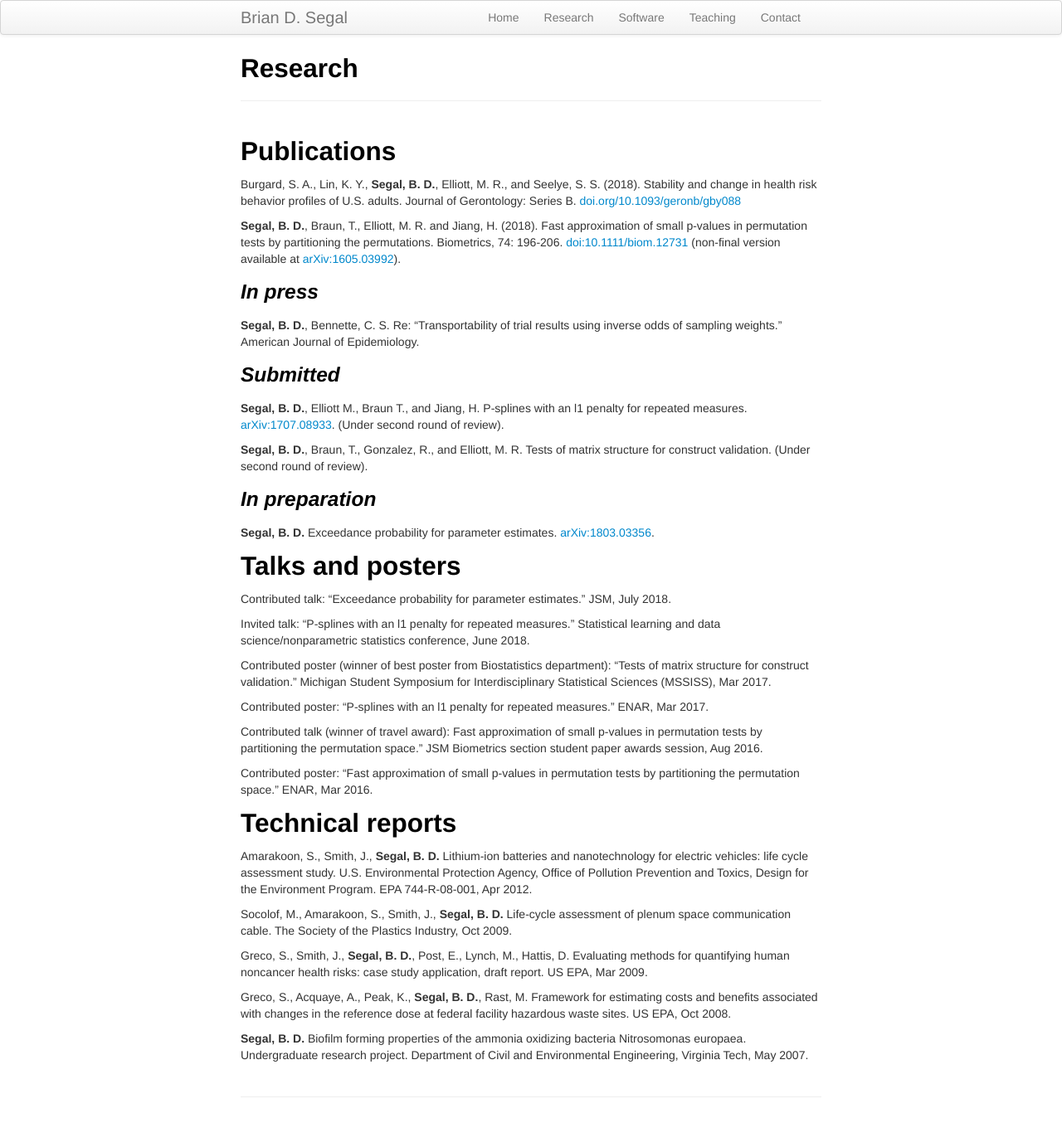
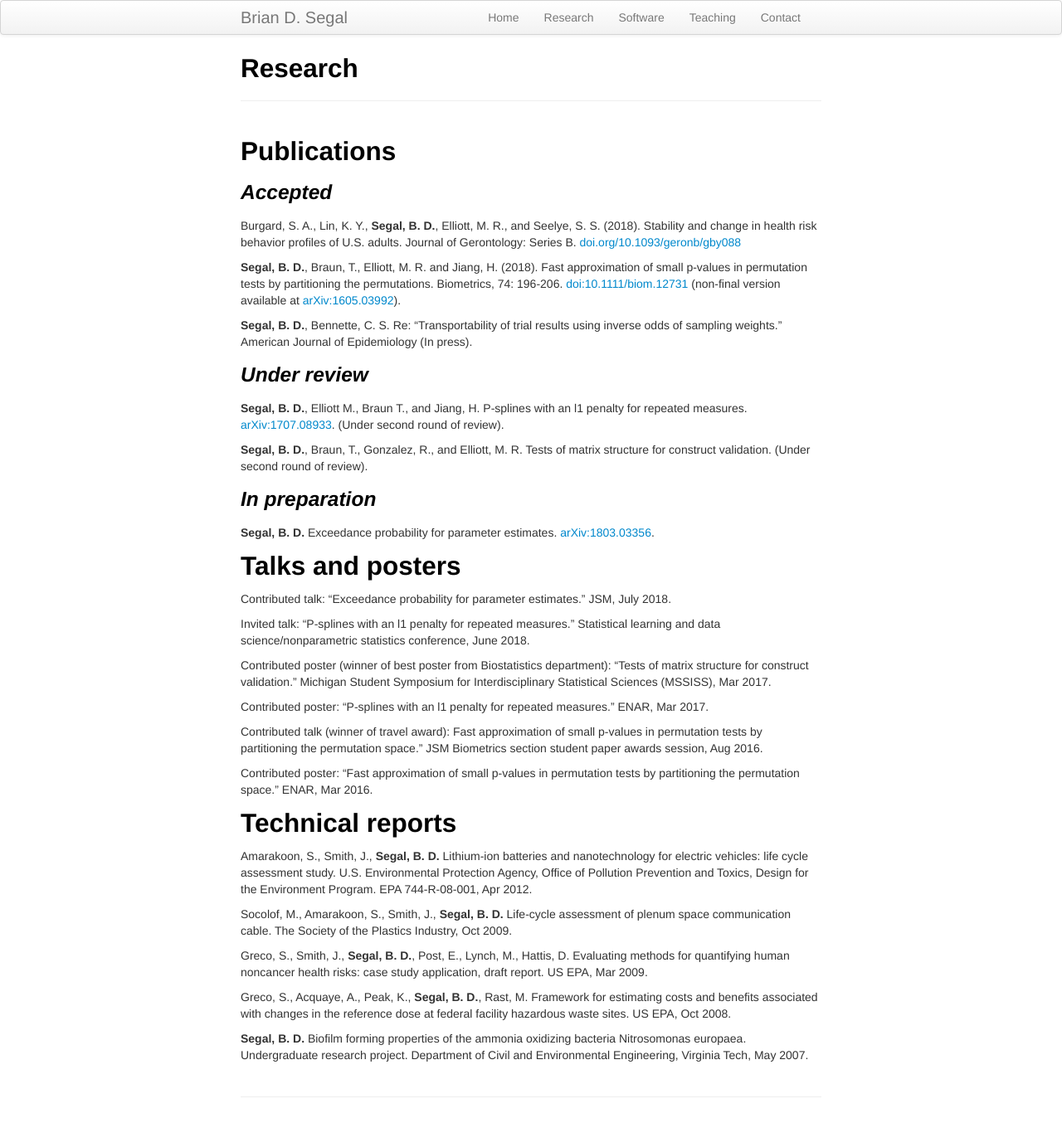
Before and after one commit to bdsegal/bdsegal.github.io, a Jekyll site: the page built from pages/research.md, in a window 1280 px wide. Shown: the whole page at 83% size. Built offline with Jekyll 4.4.1, drawn with Linux system fonts in a browser that asks for light colours.

Commit message:
updated research

```diff
--- a/pages/research.md
+++ b/pages/research.md
@@ -6,15 +6,14 @@ description: research
 
 ## Publications
 
+### *Accepted*
 Burgard, S. A., Lin, K. Y., **Segal, B. D.**, Elliott, M. R., and Seelye, S. S. (2018). Stability and change in health risk behavior profiles of U.S. adults. Journal of Gerontology: Series B. [doi.org/10.1093/geronb/gby088](https://doi.org/10.1093/geronb/gby088)
 
 **Segal, B. D.**, Braun, T., Elliott, M. R. and Jiang, H. (2018). Fast approximation of small p-values in permutation tests by partitioning the permutations. Biometrics, 74: 196-206. [doi:10.1111/biom.12731](http://dx.doi.org/10.1111/biom.12731) (non-final version available at [arXiv:1605.03992](https://arxiv.org/abs/1605.03992)).
 
-### *In press*
+**Segal, B. D.**, Bennette, C. S. Re: "Transportability of trial results using inverse odds of sampling weights." American Journal of Epidemiology (In press).
 
-**Segal, B. D.**, Bennette, C. S. Re: "Transportability of trial results using inverse odds of sampling weights." American Journal of Epidemiology.
-
-### *Submitted*
+### *Under review*
 
 **Segal, B. D.**, Elliott M., Braun T., and Jiang, H.  P-splines with an l1 penalty for repeated measures. [arXiv:1707.08933](https://arxiv.org/abs/1707.08933). (Under second round of review).
 
```
Also changed, not shown: index.md (+1 -1 lines), 1 other file.
